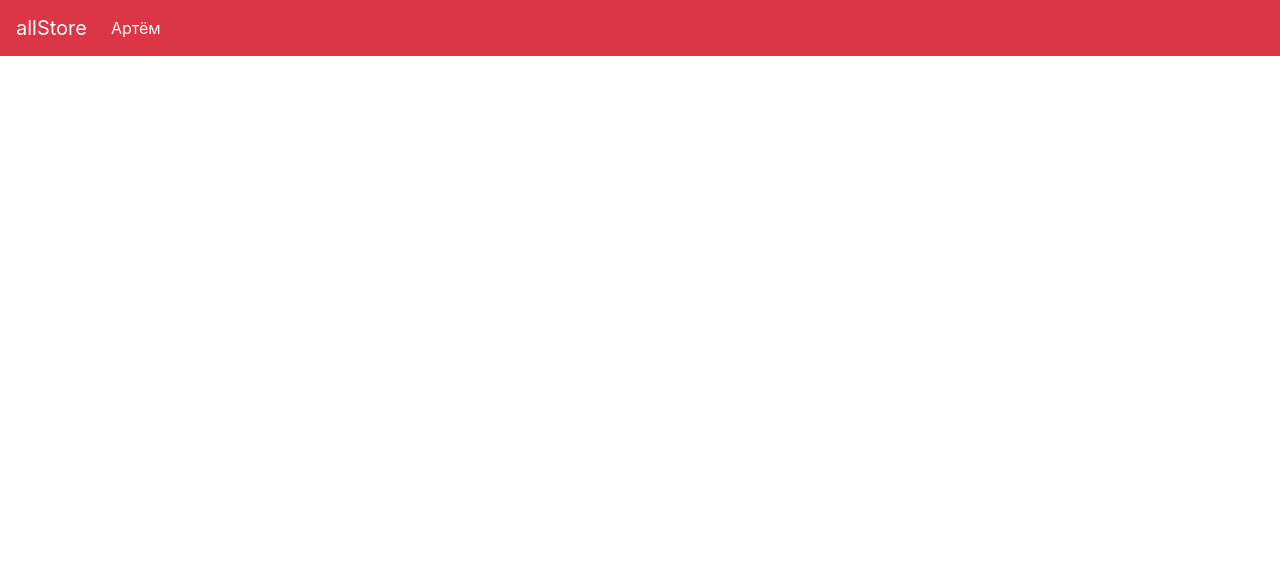
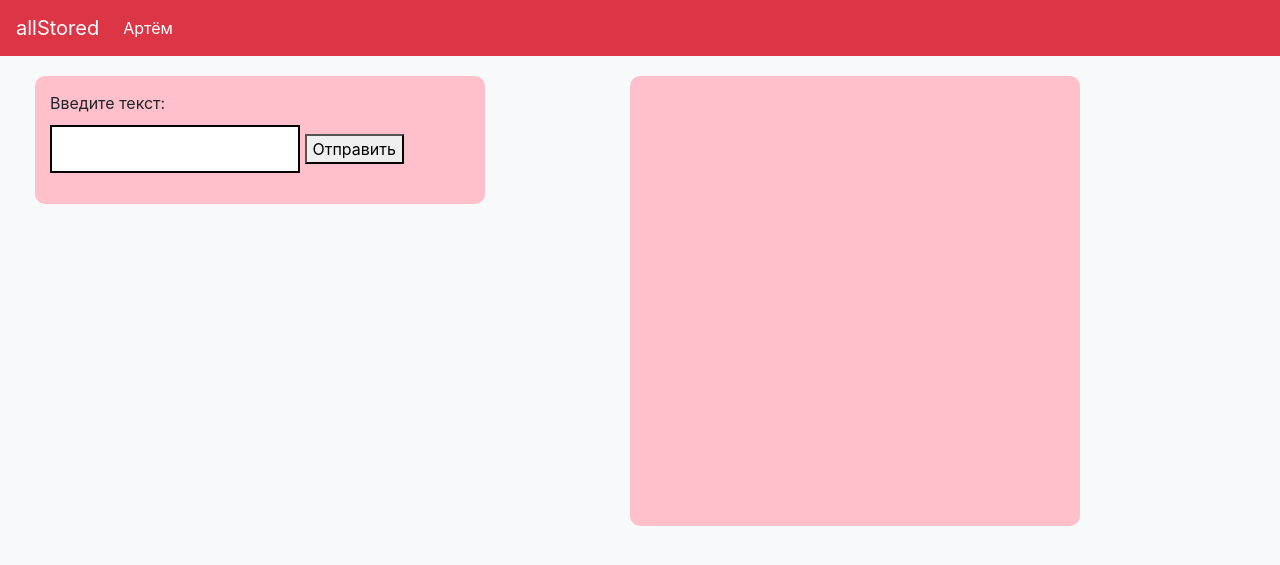
Before and after one commit to Oriiie/web2, a Django app: page /start in a window 1280 px wide. Shown: the top 565 px of the page. Run offline with Django 3.2, Linux system fonts and the light colour scheme; data that the repository does not hold is empty; some libraries are stand-ins or nearby versions.

Commit message:
Обновленный список

```diff
--- a/chatbot/urls.py
+++ b/chatbot/urls.py
@@ -2,8 +2,8 @@ from django.urls import path
 from . import views
 
 urlpatterns = [
-    path('', views.index, name="index"),
-    path('start', views.start, name="start"),
+    path('', views.start, name="index"),
+    path('start', views.index, name="start"),
     path('update_task/<str:pk>/', views.update_task, name="update_task"),
     path('delete_task/<str:pk>/', views.delete_task, name="delete_task")
 ]
--- a/chatbot/views.py
+++ b/chatbot/views.py
@@ -16,7 +16,7 @@ def index(request):
         form = TaskForm(request.POST)
         if form.is_valid():
             form.save()
-        return redirect('/')
+        return redirect('start')
 
     form = TaskForm()
     context = {'tasks': tasks, 'form': form, 'l': list(tasks)}
@@ -25,7 +25,6 @@ def index(request):
 
 def update_task(request, pk):
     task = Task.objects.get(id=pk)
-
     form = TaskForm(instance=task)
 
     if request.method == 'POST':
@@ -41,10 +40,5 @@ def update_task(request, pk):
 
 def delete_task(request, pk):
     task = Task.objects.get(id=pk)
-
-    if request.method == 'POST':
-        task.delete()
-        return redirect('/')
-
-    context = {'task': task}
-    return render(request, 'tasks/delete_task.html', context)
+    task.delete()
+    return redirect('start')
--- a/templates/tasks/basic.html
+++ b/templates/tasks/basic.html
@@ -11,14 +11,17 @@
 <style>
 
 	body{
-		background-color: #638CB8;
+		background-color: #ffffff;
 	}
 
 	input{
-		width: 100%;
-		padding: 12px 20px;
-		margin: 8px 0;
-		box-sizing: border-box;
+        background: #ffffff; /* Цвет фона */
+        width: 250px; /* Ширина блока */
+        padding: 10px; /* Поля */
+        margin-top: 10px; /* Отступ сверху */
+        border: 2px solid #000; /* Параметры рамки */
+        -moz-box-sizing: border-box; /* Для Firefox */
+        box-sizing: border-box; /* Ширина блока с полями */
 	}
 
 	input::placeholder {
@@ -30,12 +33,21 @@
 	}
 
 	.center-column{
-		width:1000px;
-		margin: 20px auto;
-		padding:20px;
-		background-color: #fff;
-		border-radius: 3px;
-		box-shadow: 6px 2px 30px 0px rgba(0,0,0,0.75);
+		width: 450px;
+		margin: 20px;
+		padding: 15px;
+		background-color: pink;
+		border-radius: 10px;
+	}
+    .right-column{
+		width: 450px;
+		margin-left: 600px;
+        margin-top: -148px;
+		padding: 15px;
+		background-color: pink;
+		border-radius: 10px;
+        overflow: scroll; /* Добавляем полосы прокрутки */
+        height: 450px; /* Высота блока */
 	}
 
 	.item-row{
@@ -57,7 +69,6 @@
         position: static;
         align-self: auto;
         margin: inherit;
-
     }
     .right{
         padding: 15px;
@@ -78,10 +89,11 @@
 </style>
 
     <title>{% block title %}{% endblock %}</title>
+
 </head>
 <body class="bg-light">
 
-<nav class="navbar navbar-expand-lg navbar-dark bg-dark">
+<nav class="navbar navbar-expand-lg navbar-dark bg-danger">
     <a class="navbar-brand" href="/">allStored</a>
     <button class="navbar-toggler" type="button" data-toggle="collapse" data-target="#navbarsExample05"
             aria-controls="navbarsExample05" aria-expanded="false" aria-label="Toggle navigation">
@@ -99,29 +111,38 @@
 
 <div class="container-fluid">
     <div class="center-column">
+        Введите текст:
+        <form method="POST" action="start">
+            {% csrf_token %}
+            <p>{{ form.title }}
+                <button>Отправить</button>
+            </p>
 
-        <form method="POST" action="/">
-            {% csrf_token %}
-            {{form.title}}
-            <input class="btn btn-info" type="submit" name="Create Task">
         </form>
 
-        <div class="todo-list">
+
+
+    </div>
+    <div class="container-fluid">
+        <div class="right-column">
+            <div>
             {% for task in tasks %}
                 <div class="item-row">
                     <div class="left">
                         {% if task.complete == True %}
-                        <strike>{{ loop.nextitem.id }}. {{task}}</strike>
+                        <strike>{{ loop.nextitem.id }}{{task}}</strike>
                         {% else %}
-                        <span>{{ loop.index }}. {{task}}</span>
+                        <span>{{ loop.index }}{{task}}</span>
                         {% endif %}
                     </div>
                     <div class="right">
-                        <a class="btn btn-sm btn-info" href="{% url 'update_task' task.id %}">Update</a>
-                        <a class="btn btn-sm btn-danger" href="{% url 'delete_task' task.id %}">Delete</a>
+                        <a class="btn btn-sm btn-info" href="{% url 'update_task' task.id %}">*</a>
+                        <a class="btn btn-sm btn-danger" href="{% url 'delete_task' task.id %}">Удалить</a>
                     </div>
+
                 </div>
             {% endfor %}
+        </div>
         </div>
     </div>
     {% block main %}{% endblock %}
--- a/templates/tasks/stayon.html
+++ b/templates/tasks/stayon.html
@@ -25,63 +25,14 @@
 	  color: #d3d3d3;
 	}
 
-	.submit{
-		background-color: #6BA3E8;
-	}
-
-	.center-column{
-		width:1000px;
-		margin: 20px auto;
-		padding:20px;
-		background-color: #fff;
-		border-radius: 3px;
-		box-shadow: 6px 2px 30px 0px rgba(0,0,0,0.75);
-	}
-
-	.item-row{
-		background-color: #666666;
-		margin: 10px;
-		padding: inherit;
-		border-radius: 3px;
-		color: #fff;
-		font-size: 16px;
-		box-shadow: 0px -1px 10px -4px rgba(0,0,0,0.75);
-        display: flex;
-        flex-direction: row;
-	}
-    .left{
-        padding: 15px;
-        border-radius: 3px;
-        color: #fff;
-        font-size: 16px;
-        position: static;
-        align-self: auto;
-        margin: inherit;
-
-    }
-    .right{
-        padding: 15px;
-        border-radius: 3px;
-        color: #fff;
-        font-size: 16px;
-        position: static;
-        align-self: auto;
-        margin: inherit;
-        margin-inline-start: auto;
-    }
-
-	.btn-danger{
-		background-color: #ffae19;
-		border-color: #e59400;
-	}
 
 </style>
 
     <title>{% block title %}{% endblock %}</title>
 </head>
-<body>
+<body class="bg-light">
 <nav class="navbar navbar-expand-lg navbar-dark bg-danger">
-    <a class="navbar-brand" href="/">allStore</a>
+    <a class="navbar-brand" href="/">allStored</a>
     <button class="navbar-toggler" type="button" data-toggle="collapse" data-target="#navbarsExample05"
             aria-controls="navbarsExample05" aria-expanded="false" aria-label="Toggle navigation">
         <span class="navbar-toggler-icon"></span>
@@ -90,7 +41,7 @@
     <div class="collapse navbar-collapse" id="navbarsExample05">
         <ul class="navbar-nav mr-auto">
             <li class="nav-item active">
-                <a class="nav-link" href="/">Артём<span class="sr-only">(current)</span></a>
+                <a class="nav-link" href="start">Артём<span class="sr-only">(current)</span></a>
             </li>
         </ul>
     </div>
```
